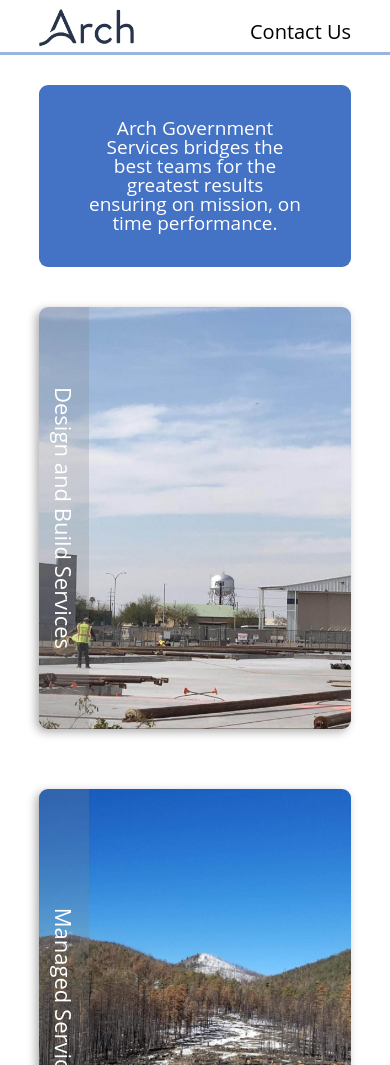
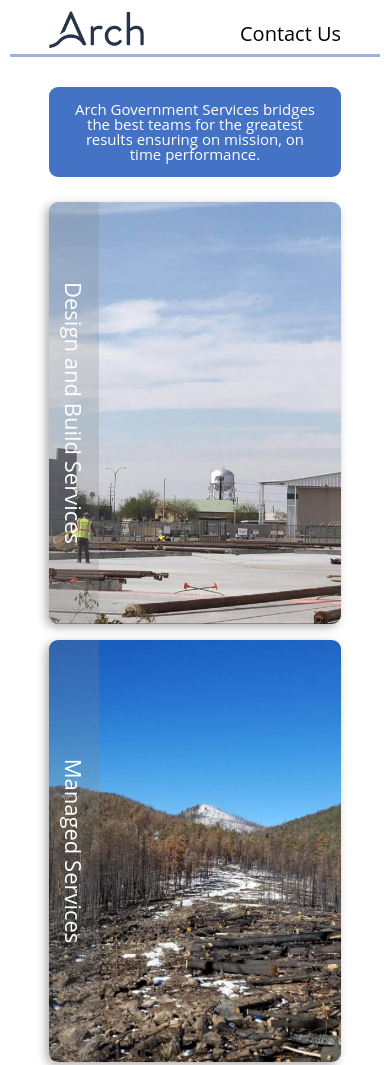
Before and after one commit to Olafaloofian/archgovernmentservices-static, a plain HTML site: page index.html in a window 390 px wide. Shown: the top 1065 px of the page. Drawn offline with Linux system fonts and the light colour scheme.

Commit message:
fix picture sizing

```diff
--- a/index.css
+++ b/index.css
@@ -47,8 +47,8 @@ border-spacing: 0;
 
 header {
     max-height: 10vh;
-    margin: 5px auto 20px auto;
-    padding: 0px 10vw;
+    margin: 7px 10px 20px 10px;
+    padding: 0 10vw;
     display: flex;
     flex-direction: row;
     justify-content: space-between;
@@ -68,7 +68,7 @@ header nav {
 }
 
 #landing-content{
-    width: 80vw;
+    width: calc(80vw - 20px);
     min-height: 90vh;
     padding-bottom: 20vh;
     display: flex;
@@ -177,4 +177,18 @@ header nav {
     header nav {
         font-size: 20px;
     }
+
+    #subtitle {
+        font-size: 15px;
+        padding: 15px 25px;
+        margin-bottom: 25px;
+    }
+
+    #landing-content {
+        padding-bottom: 0;
+    }
+
+    #navigation-panels figure {
+        margin: 0 0 16px 0;
+    }
 }
```
